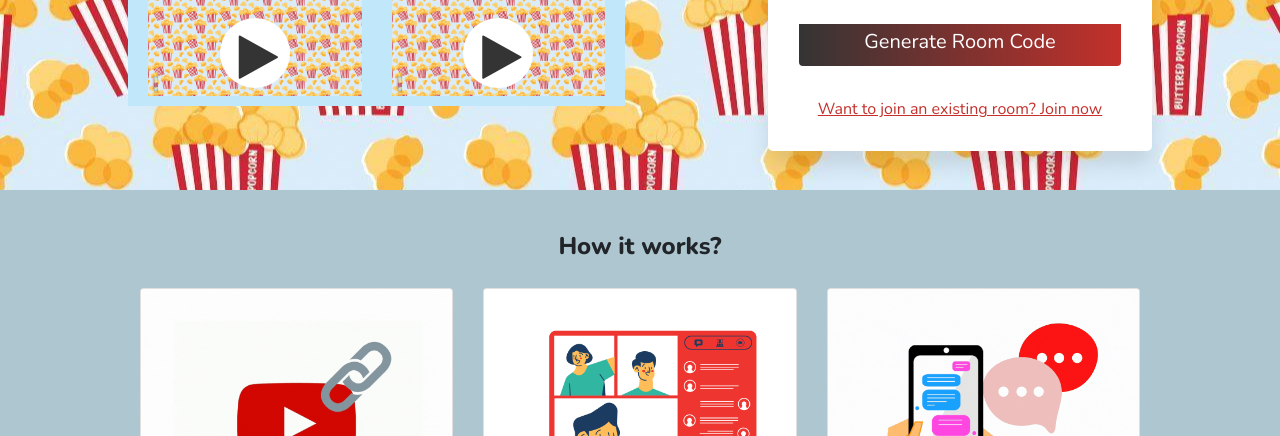
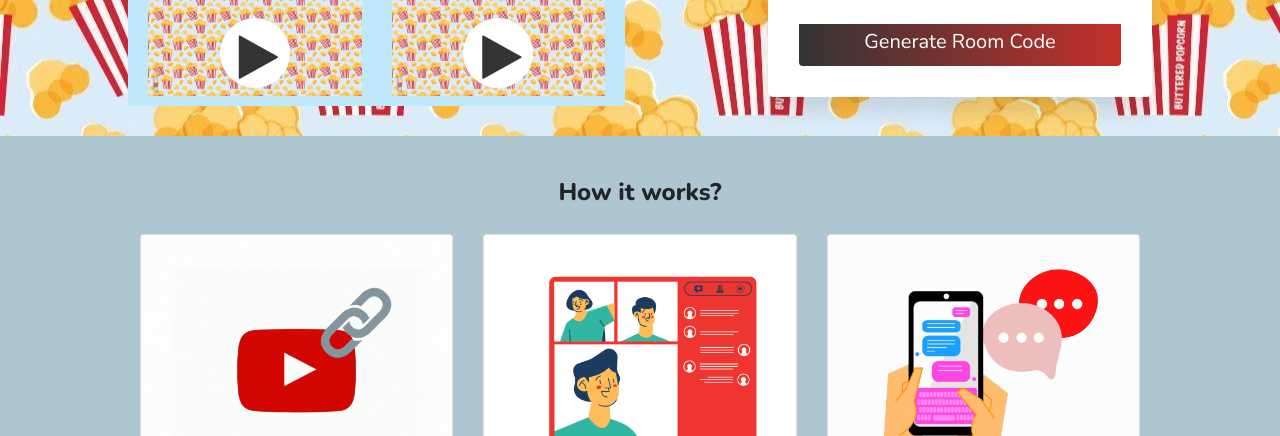
Before and after one commit to Namyalg/Webathon, a website: page src/index.html in a window 1280 px wide. Shown: the part 664-1100 px from the top of the page. Drawn offline with nearby package versions, Linux system fonts and the light colour scheme.

```diff
--- a/src/index.html
+++ b/src/index.html
@@ -243,9 +243,7 @@
                                         </div>
                                     </div>
                                 </div>
-                                <div class="signup-link">
-                                    Want to join an existing room? <a href="">Join now</a>
-                                </div>
+
                             </form>
 
 
```
